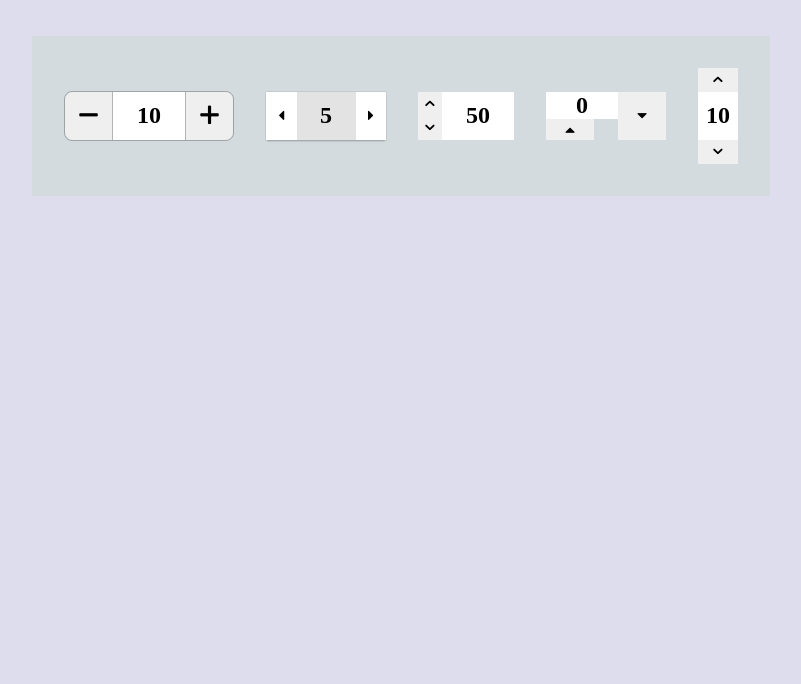
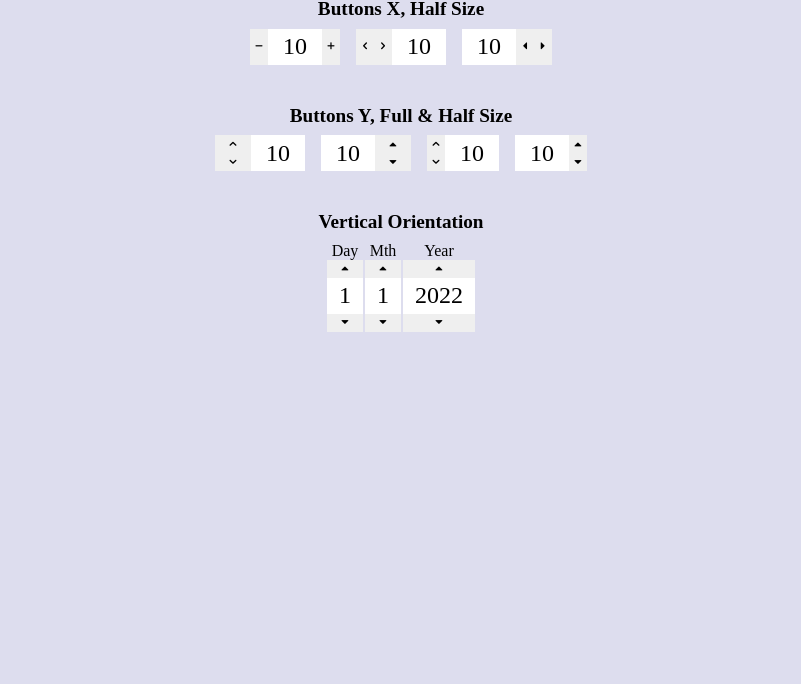
Before and after one commit to OldSaltyDog/rangestepper, a website with bundled scripts: page index.html in a window 1280 px wide. Shown: the part 116-800 px from the top of the page, without its empty margins (239-1040 px from the left). Built offline with nearby package versions, Linux system fonts and the light colour scheme; a web font is replaced by a local one.

Commit message:
completed css for all layouts

```diff
--- a/index.html
+++ b/index.html
@@ -1,7 +1,7 @@
 <!doctype html>
 <html>
 <head>
-	<title>jQuery Numeric Stepper Tool</title>
+	<title>ToowWerx Stepper</title>
 	<link rel="preconnect" href="https://fonts.googleapis.com">
 	<link rel="preconnect" href="https://fonts.gstatic.com" crossorigin>
 	<link rel="stylesheet" type="text/css" href="/css/stepper.css">
@@ -10,15 +10,39 @@
 
 </head>
 <body>
-
-	<h2>The ToolWerx Stepper</h2>
-
 	<section>
-		<div id="btnsSplit"></div>
-		<div id="btnsSplitShort"></div>
-		<div id="btnsLeft"></div>
-		<div id="btnsRight"></div>
-		<div id="btnsY"></div>
+		<h6>Buttons X, Full Size</h6>
+		<div id="defaultSplit"></div>
+		<div id="defaultLeft"></div>
+		<div id="defaultRight"></div>
+	</section>
+	<section>
+		<h6>Buttons X, Half Size</h6>
+		<div id="halfXSplit"></div>
+		<div id="halfXLeft"></div>
+		<div id="halfXRight"></div>
+	</section>
+	<section>
+		<h6>Buttons Y, Full & Half Size</h6>
+		<div id="yLeft"></div>
+		<div id="yRight"></div>
+		<div id="yHalfLeft"></div>
+		<div id="yHalfRight"></div>
+	</section>
+	<section class="row-c-nogap">
+		<h6>Vertical Orientation</h6>
+		<div>
+			<label>Day</label>
+			<div id="stepDay"></div>
+		</div>
+		<div>
+			<label>Mth</label>
+			<div id="stepMonth"></div>
+		</div>
+		<div>
+			<label>Year</label>
+			<div id="stepYear"></div>
+		</div>
 	</section>
 
 </body>
--- a/index.js
+++ b/index.js
@@ -1,72 +1,165 @@
 import { buttonOpts } from "./js/buttonopts.js"
 import Stepper from "./js/stepper.js"
 
-const step1wrap = document.getElementById("btnsSplit")
-const step1opts = {
-	classes: [ "stepper-base", "btns-split"],
+const defaultSplitWrap = document.getElementById("defaultSplit")
+const defaultSplitOpts = {
+	classes: [ "stepper-base", "btns-x", "btns-split"],
 	attr: {
-		name: "stepper1",
+		name: "defSplit",
+		value: 10
+	},
+	buttons: buttonOpts.light,
+	onValueSet: e => console.log( e.detail.value )
+}
+
+const defaultLeftWrap = document.getElementById("defaultLeft")
+const defaultLeftOpts = {
+	classes: [ "stepper-base", "btns-x", "btns-left"],
+	attr: {
+		name: "defLeft",
 		value: 10
 	},
 	buttons: buttonOpts.default,
 	onValueSet: e => console.log( e.detail.value )
 }
 
-const step2wrap = document.getElementById("btnsSplitShort")
-const step2opts = {
-	classes: ["stepper-2", "btns-split", "btns-half-w" ],
+const defaultRightWrap = document.getElementById("defaultRight")
+const defaultRightOpts = {
+	classes: [ "stepper-base", "btns-x", "btns-right"],
 	attr: {
-		name: "stepper2",
-		min: 0,
-		max: 10,
-		value: 5
+		name: "defRight",
+		value: 10
+	},
+	buttons: buttonOpts.arrows.y,
+	onValueSet: e => console.log( e.detail.value )
+}
+
+const halfSplitWrap = document.getElementById("halfXSplit")
+const halfSplitOpts = {
+	classes: [ "stepper-base", "btns-x", "btns-half", "btns-split"],
+	attr: {
+		name: "halfXSplit",
+		value: 10
+	},
+	buttons: buttonOpts.default,
+	onValueSet: e => console.log( e.detail.value )
+}
+
+const xLeftHalfWrap = document.getElementById("halfXLeft")
+const xLeftHalfOpts = {
+	classes: [ "stepper-base", "btns-x", "btns-half", "btns-left"],
+	attr: {
+		name: "halfXLeft",
+		value: 10
+	},
+	buttons: buttonOpts.chevron.x,
+	onValueSet: e => console.log( e.detail.value )
+}
+
+const xRightHalfWrap = document.getElementById("halfXRight")
+const xRightHalfOpts = {
+	classes: [ "stepper-base", "btns-x", "btns-half", "btns-right"],
+	attr: {
+		name: "halfXRight",
+		value: 10
 	},
 	buttons: buttonOpts.pointer.x,
 	onValueSet: e => console.log( e.detail.value )
 }
 
-const stepLeftwrap = document.getElementById("btnsLeft")
-const stepLeftopts = {
-	classes: ["btns-stacked-h", "btns-left"],
+const yLeftWrap = document.getElementById("yLeft")
+const yLeftOpts = {
+	classes: [ "stepper-base", "btns-y", "btns-left"],
 	attr: {
-		name: "stepLeft",
-		value: 50,
-		min: 0,
-		max: 100,
-		step: 5
-	},
-	buttons: buttonOpts.chevron.y,
-	onValueSet: e => console.log( e.detail.value )
-}
-
-const stepRightwrap = document.getElementById("btnsRight")
-const stepRightopts = {
-	classes: ["btns-stacked", "btns-right"],
-	attr: {
-		name: "stepRight",
-		value: 0,
-		min: 0,
-		max: 10,
-		step: .5
-	},
-	buttons: buttonOpts.pointer.y,
-	onValueSet: e => console.log( e.detail.value )
-}
-
-const stepYopts = {
-	classes: ["btns-y"],
-	attr: {
-		name: "stepY",
+		name: "yLeft",
 		value: 10
 	},
 	buttons: buttonOpts.chevron.y,
 	onValueSet: e => console.log( e.detail.value )
 }
 
-const stepYwrap = document.getElementById("btnsY")
+const yRightWrap = document.getElementById("yRight")
+const yRightOpts = {
+	classes: [ "stepper-base", "btns-y", "btns-right"],
+	attr: {
+		name: "yRight",
+		value: 10
+	},
+	buttons: buttonOpts.pointer.y,
+	onValueSet: e => console.log( e.detail.value )
+}
 
-const stepper1 = new Stepper( step1wrap, step1opts );
-const splitHalf = new Stepper( step2wrap, step2opts );
-const stepperLeft = new Stepper( stepLeftwrap, stepLeftopts );
-const stepperRight = new Stepper( stepRightwrap, stepRightopts );
-const stepperY = new Stepper( stepYwrap, stepYopts );
+const yLeftHalfWrap = document.getElementById("yHalfLeft")
+const yLeftHalfOpts = {
+	classes: [ "stepper-base", "btns-y", "btns-half", "btns-left"],
+	attr: {
+		name: "halfYLeft",
+		value: 10
+	},
+	buttons: buttonOpts.chevron.y,
+	onValueSet: e => console.log( e.detail.value )
+}
+
+const yRightHalfWrap = document.getElementById("yHalfRight")
+const yRightHalfOpts = {
+	classes: [ "stepper-base", "btns-y", "btns-half", "btns-right"],
+	attr: {
+		name: "halfYRight",
+		value: 10
+	},
+	buttons: buttonOpts.pointer.y,
+	onValueSet: e => console.log( e.detail.value )
+}
+
+const stepDayWrap = document.getElementById("stepDay");
+const stepDayOpts = {
+	classes: [ "stepper-y"],
+	attr: {
+		name: "stepDay",
+		value: 1,
+		min: 1,
+		max: 31
+	},
+	buttons: buttonOpts.pointer.y,
+	onValueSet: e => console.log( e.detail.value )
+}
+
+const stepMonthWrap = document.getElementById("stepMonth");
+const stepMonthOpts = {
+	classes: [ "stepper-y"],
+	attr: {
+		name: "stepMonth",
+		value: 1,
+		min: 1,
+		max: 12
+	},
+	buttons: buttonOpts.pointer.y,
+	onValueSet: e => console.log( e.detail.value )
+}
+
+const stepYearWrap = document.getElementById("stepYear");
+const stepYearOpts = {
+	classes: [ "stepper-y", "stepper-dub-w"],
+	attr: {
+		name: "stepYear",
+		value: 2022,
+		min: 1951,
+		max: 2050
+	},
+	buttons: buttonOpts.pointer.y,
+	onValueSet: e => console.log( e.detail.value )
+}
+
+const defSplit = new Stepper( defaultSplitWrap, defaultSplitOpts );
+const defSplitLeft = new Stepper( defaultLeftWrap, defaultLeftOpts );
+const defSplitRight = new Stepper( defaultRightWrap, defaultRightOpts );
+const halfSplit = new Stepper( halfSplitWrap, halfSplitOpts );
+const halfXLeft = new Stepper( xLeftHalfWrap, xLeftHalfOpts );
+const halfXRight = new Stepper( xRightHalfWrap, xRightHalfOpts );
+const yLeft = new Stepper( yLeftWrap, yLeftOpts );
+const yRight = new Stepper( yRightWrap, yRightOpts );
+const halfYLeft = new Stepper( yLeftHalfWrap, yLeftHalfOpts );
+const halfYRight = new Stepper( yRightHalfWrap, yRightHalfOpts );
+const dayStepper = new Stepper( stepDayWrap, stepDayOpts );
+const monthStepper = new Stepper( stepMonthWrap, stepMonthOpts );
+const yearStepper = new Stepper( stepYearWrap, stepYearOpts );
--- a/less/stepper.less
+++ b/less/stepper.less
@@ -1,8 +1,8 @@
 @import "C:/\67Werx\\stylewerx\\src\\swx.less";
-@import url('https://fonts.googleapis.com/css2?family=Open+Sans:wght@400;700&family=Source+Code+Pro:wght@400;700&display=swap');
+@import url('https://fonts.googleapis.com/css2?family=Barlow:wght@400;500;600&family=Open+Sans:wght@400;700&display=swap');
 
 
-@fs: 2rem;
+@fs: 1.5rem;
 @fs-small: .5em;
 @lh: 1.5;
 @base-s: (@fs*@lh);
@@ -19,10 +19,11 @@
 @gap: 0;
 
 @full-w: ((@ip-w + (@base-s * 2)) + ((@gap * 2) + (@pad * 2)));
-@stack-w: ((@full-w - @base-s) + (@gap + (@pad * 2)));
+@stack-w: (@full-w - @base-s);
 @halfbtn-w: (@stack-w - (@base-s/2));
 
 @bts-y-h: ((@base-s/2) + (@pad * 2) + @gap);
+
 
 body, section, div, h6, button, code, input {
 	border: 0;
@@ -32,13 +33,14 @@ body, section, div, h6, button, code, input {
 }
 
 body {
-	font-family: 'Open Sans';
-	font-size: 2rem;
-	line-height: 1.5;
+	font-family: 'Barlow';
+	font-size: @fs;
+//	line-height: @lh;
 	background: #DDE;
 	display: flex;
 	flex-flow: column wrap;
 	align-items: center;
+	gap: 2rem;
 }
 
 
@@ -67,19 +69,38 @@ input::-webkit-inner-spin-button {
 
 section {
 	display: flex;
-	flex-flow: row nowrap;
+	width: 40%;
+	flex-flow: row wrap;
+	#jc.c();
 	align-items: center;
-	gap: 2rem;
-	padding: 2rem;
-	background: hsl(200, 15%, 85%);
+	column-gap: 1rem;
+
+	& h6 {
+		font-size: .8em;
+		flex: 1 0 100%;
+		#text.center();
+		line-height: 2;
+	}
+
+	&.row-c-nogap {
+
+		column-gap: 2px;
+
+		& label {
+			display: flex;
+			#jc.c();
+			font-size: 1rem;
+			width: 100%;
+		}
+	}
 }
 
 
 input {
 	display: flex;
-	font-family: "Source Code Pro";
-	font-size: (@fs * .75);
-	font-weight: bold;
+	font-family: "Bebas Neue";
+	font-size: @fs;
+//	font-weight: bold;
 	flex: 1;
 	height: @base-s;
 //	line-height: @lh;
@@ -97,7 +118,6 @@ button {
 
 .twx-stepper {
 	display: flex;
-
 	height: @base-s;
 
 	& > input {
@@ -109,52 +129,44 @@ button {
 	}
 }
 
-.btns-split {
+.btns-x {
 	width: @full-w;
+
+	&.btns-split {
 		.setOrder(2, 1, 3);
+	}
 
-	&.btns-half-w {
+	&.btns-left {
+		.setOrder(3, 1, 2);
+	}
+
+	&.btns-right {
+		.setOrder(1, 2, 3);
+	}
+
+	&.btns-half {
 		width: @stack-w;
 		font-size: @fs-small;
 	}
-//	&.btns-half-y > button {
-//		width: (@base-s / 2);
-//		font-size: .75em;
-//	}
 }
 
 .btns-y {
-	#flex.col();
-	height: (@base-s * 2);
-	width: 2.5rem;
-	& > input {
-		order: 2;
-		width: 100%;
-		flex: none;
-	}
 
-	& > button {
-		font-size: @fs-small;
-		height: (@base-s / 2);
-	}
-
-	& > .btn-dec {
-		order: 3;
-	}
-
-	& > .btn-inc {
-		order: 1;
-	}
-}
-
-.btns-stacked {
 	flex-flow: column wrap;
 	align-items: stretch;
 	width: @stack-w;
 
 	& > button {
+		height: (@base-s / 2);
 		width: @base-s;
 		font-size: @fs-small;
+	}
+
+	&.btns-half {
+		width: @halfbtn-w;
+		& > button {
+			width: (@base-s/2);
+		}
 	}
 
 	&.btns-left {
@@ -164,39 +176,35 @@ button {
 	&.btns-right {
 		.setOrder(1, 3, 2);
 	}
-
 }
 
-.btns-stacked-h {
-	flex-flow: column wrap;
-	align-items: stretch;
-	width: @halfbtn-w;
+.stepper-y {
+	#flex.col();
+	#jc.str();
+	height: (@base-s * 2);
+	width: @base-s;
 
-/*	& > input {
-		flex: 2 0 100%;
+	&.stepper-dub-w {
+		width: (@base-s * 2);
 	}
-*/
+	& > input {
+		order: 2;
+		width: 100%;
+		flex: 2;
+	}
+
 	& > button {
-		flex: 1 1 auto;
 		font-size: @fs-small;
-		width: (@base-s / 2);
-	}
-	&.btns-left {
-		& > input {
-			order: 3;
+		flex: 1;
+//		height: (@base-s / 2);
 	}
 
 	& > .btn-dec {
-			order: 2;
+		order: 3;
 	}
 
 	& > .btn-inc {
 		order: 1;
-		}
-	}
-
-	&.btns-right {
-		.setOrder(1, 3, 2);
 	}
 }
 
@@ -216,17 +224,51 @@ button {
 }
 
 .stepper-base {
-	border: 1px solid @fb-25;
-	.br(.5rem);
+
+	&.btns-split {
 		& > .btn-dec {
-		border-right: 1px solid @fb-25;
-		#br.l(.5rem;)
+
 		}
 
 		& > .btn-inc {
-		border-left: 1px solid @fb-25;
-		#br.r(.5rem);
+
 		}
+	}
+
+	&.btns-left {
+		& > input {
+		}
+		& > .btn-dec {
+
+		}
+
+		& > .btn-inc {
+
+		}
+	}
+
+	&.btns-right {
+		& > input {
+
+		}
+		& > .btn-dec {
+
+		}
+
+		& > .btn-inc {
+
+		}
+	}
+
+	&.btns-y > .btn-inc {
+
+	}
+
+
+}
+
+#stepYear {
+
 }
 
 .stepper-2 {
```
Also changed, not shown: css/stepper.css, less/.btns-x.less (added). Lines whose indentation alone changed are shown as unchanged.
